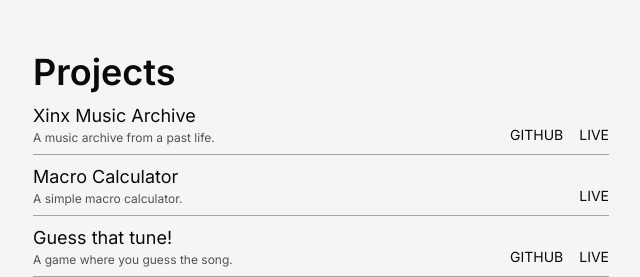
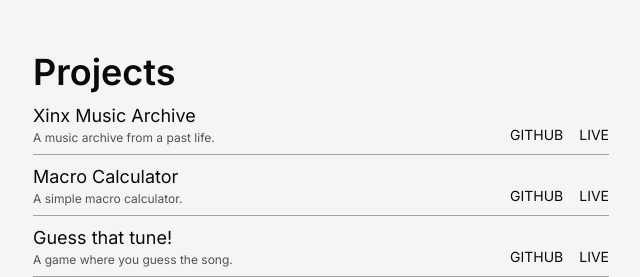
Before and after one commit to mattgrah-am/portfolio-v4, a Next.js app: page / in a window 1280 px wide. Shown: the part 800-1077 px from the top of the page, without its empty margins (319-959 px from the left). Built offline with nearby package versions, Linux system fonts and the light colour scheme.

Commit message:
add github to macros

```diff
--- a/components/Projects.tsx
+++ b/components/Projects.tsx
@@ -11,25 +11,25 @@ const projectData: Project[] = [
   {
     title: "Xinx Music Archive",
     description: "A music archive from a past life.",
-    github: "https://github.com/mattgrah-am/xinxmusic",
+    github: "https://github.com/mattgrah-am/xinxmusic/",
     live: "https://xinxmusic.com/",
   },
   {
     title: "Macro Calculator",
     description: "A simple macro calculator.",
-    github: "",
+    github: "https://github.com/mattgrah-am/macro-calculator/",
     live: "https://macros.matg.dev/",
   },
   {
     title: "Guess that tune!",
     description: "A game where you guess the song.",
-    github: "https://github.com/mattgrah-am/guessThatTune",
+    github: "https://github.com/mattgrah-am/guessThatTune/",
     live: "https://guessthattune.com/",
   },
   {
     title: "Tic tac toe",
     description: "A simple tic tac toe game.",
-    github: "https://github.com/mattgrah-am/tictactoe",
+    github: "https://github.com/mattgrah-am/tictactoe/",
     live: "https://tictactoe.matg.dev/",
   },
 ];
```
